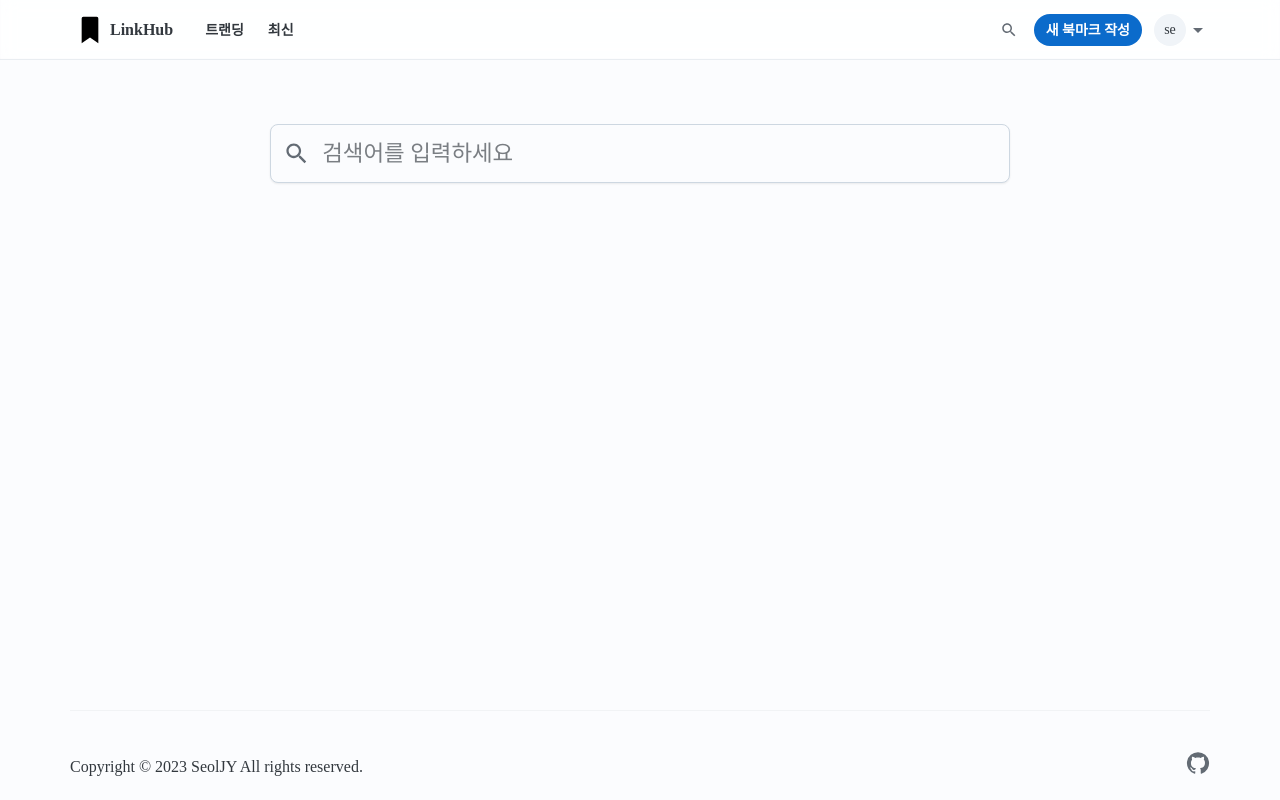
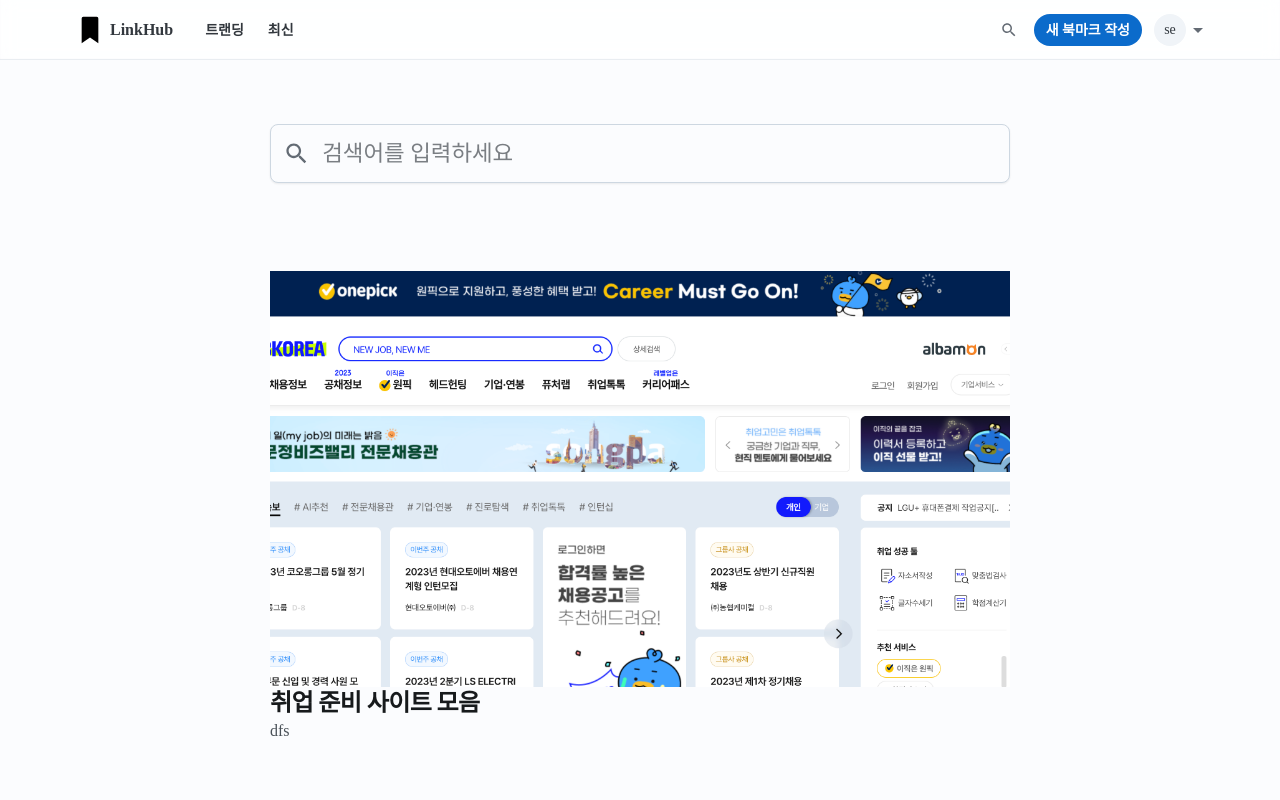
Before and after one commit to Seol-JY/link-hub, a React (Create React App) app in the folder client/: page /search in a window 1280 px wide. Shown: the top 800 px of the page. Built offline with nearby package versions, Linux system fonts and the light colour scheme; a web font is replaced by a local one.

Commit message:
feat: 기능추가

```diff
--- /dev/null
+++ b/client/src/components/ContentItem.js
@@ -0,0 +1,43 @@
+import { styled } from "styled-components";
+import AspectRatio from "@mui/joy/AspectRatio";
+import DropImage from "../assets/img/잡코.png";
+import Typography from "@mui/joy/Typography";
+
+const S = {
+  Wrapper: styled.div`
+    box-sizing: inherit;
+    padding-top: 4rem;
+    padding-bottom: 4rem;
+    line-height: 1.5;
+    border-top: 1px solid var(--border4);
+  `,
+};
+
+const contentItem = () => {
+  return (
+    <S.Wrapper>
+      <AspectRatio objectFit="cover">
+        <img src={DropImage} alt="exp" />
+      </AspectRatio>
+      <Typography
+        level="h3"
+        sx={{
+          fontWeight: "700",
+        }}
+      >
+        취업 준비 사이트 모음
+      </Typography>
+      <Typography
+        level="body1"
+        sx={{
+          color: "#495057",
+          fontWeight: "500",
+        }}
+      >
+        dfs
+      </Typography>
+    </S.Wrapper>
+  );
+};
+
+export default contentItem;
--- a/client/src/pages/Post/components/View.js
+++ b/client/src/pages/Post/components/View.js
@@ -33,7 +33,7 @@
 
   const nameList = ["네이버", "잡코리아", "링크드인 아는사람찾기"];
   const linkList = [
-    "https://www.naver.com/sdfsdfdsfsdf",
+    "https://www.naer.com/sdfsdfdsfsdf",
     "https://www.jobkorea.co.kr/",
     "https://www.linkedin.com/pub/dir/+/+?trk=guest_homepage-basic_guest_nav_menu_people",
   ];
--- a/client/src/pages/Search/Search.js
+++ b/client/src/pages/Search/Search.js
@@ -1,5 +1,8 @@
 import styled from "styled-components";
 import InputForm from "./components/InputForm";
+import Stack from "@mui/joy/Stack";
+import Divider from "@mui/joy/Divider";
+import ContentItem from "../../components/ContentItem";
 
 const S = {
   Search: styled.div`
@@ -28,6 +31,10 @@
     <S.Search>
       <S.Container>
         <InputForm />
+        <Stack spacing={1} divider={<Divider />}>
+          <ContentItem />
+          <ContentItem />
+        </Stack>
       </S.Container>
     </S.Search>
   );
```
